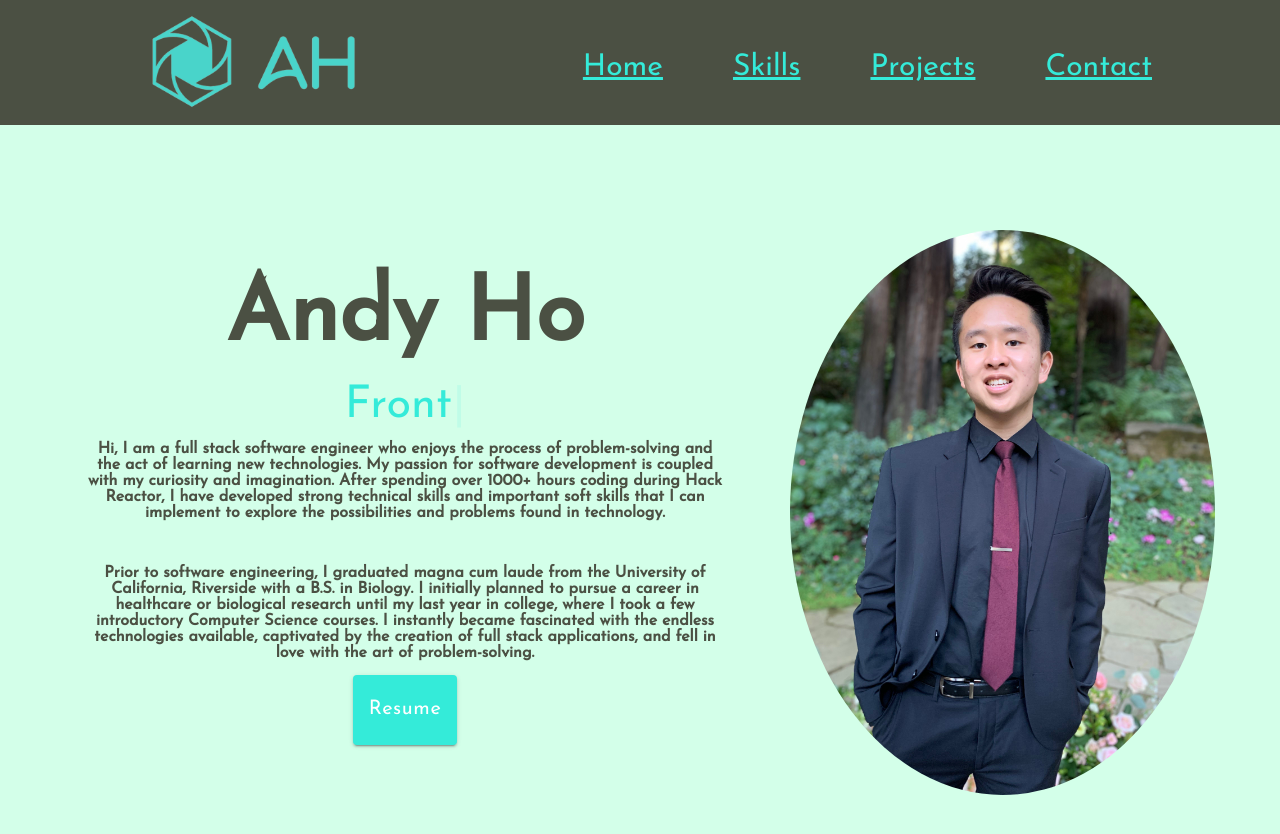
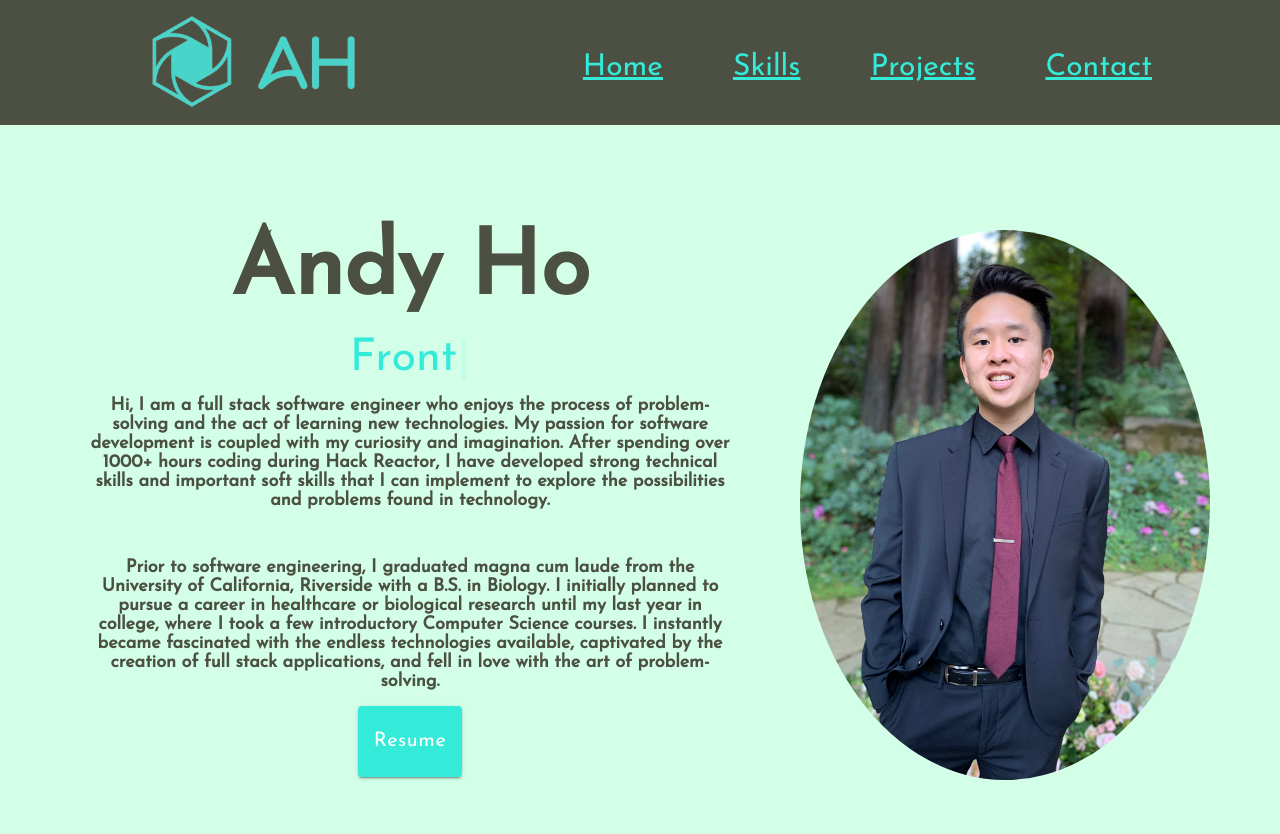
Before and after one commit to andy-shho/andy-shho.github.io, a React (Create React App) app in the folder my-portfolio/: page / in a window 1280 px wide. Shown: the top 834 px of the page. Built offline with nearby package versions, Linux system fonts and the light colour scheme.

Commit message:
Small edits to formatting of headshot and bio

```diff
--- a/my-portfolio/src/App.css
+++ b/my-portfolio/src/App.css
@@ -126,7 +126,7 @@ nav a {
 
 .bio {
   font-family: 'Josefin Sans', sans-serif;
-  font-size: 16px;
+  font-size: 18px;
   color: #4B5043;
   text-align: center;
 }
@@ -147,8 +147,8 @@ a {
 
 .headshot {
   margin-top: 50px;
-  width: 425px;
-  height: 565px;
+  width: 410px;
+  height: 550px;
   float: right;
   border-radius: 50%;
 }
--- a/my-portfolio/src/App.js
+++ b/my-portfolio/src/App.js
@@ -17,8 +17,8 @@ function App() {
   return (
     <div id="App">
       <br></br>
+      <br></br>
       <br id = "home-anchor"></br>
-      <br></br>
       <br></br>
       <br></br>
       <br></br>
```
